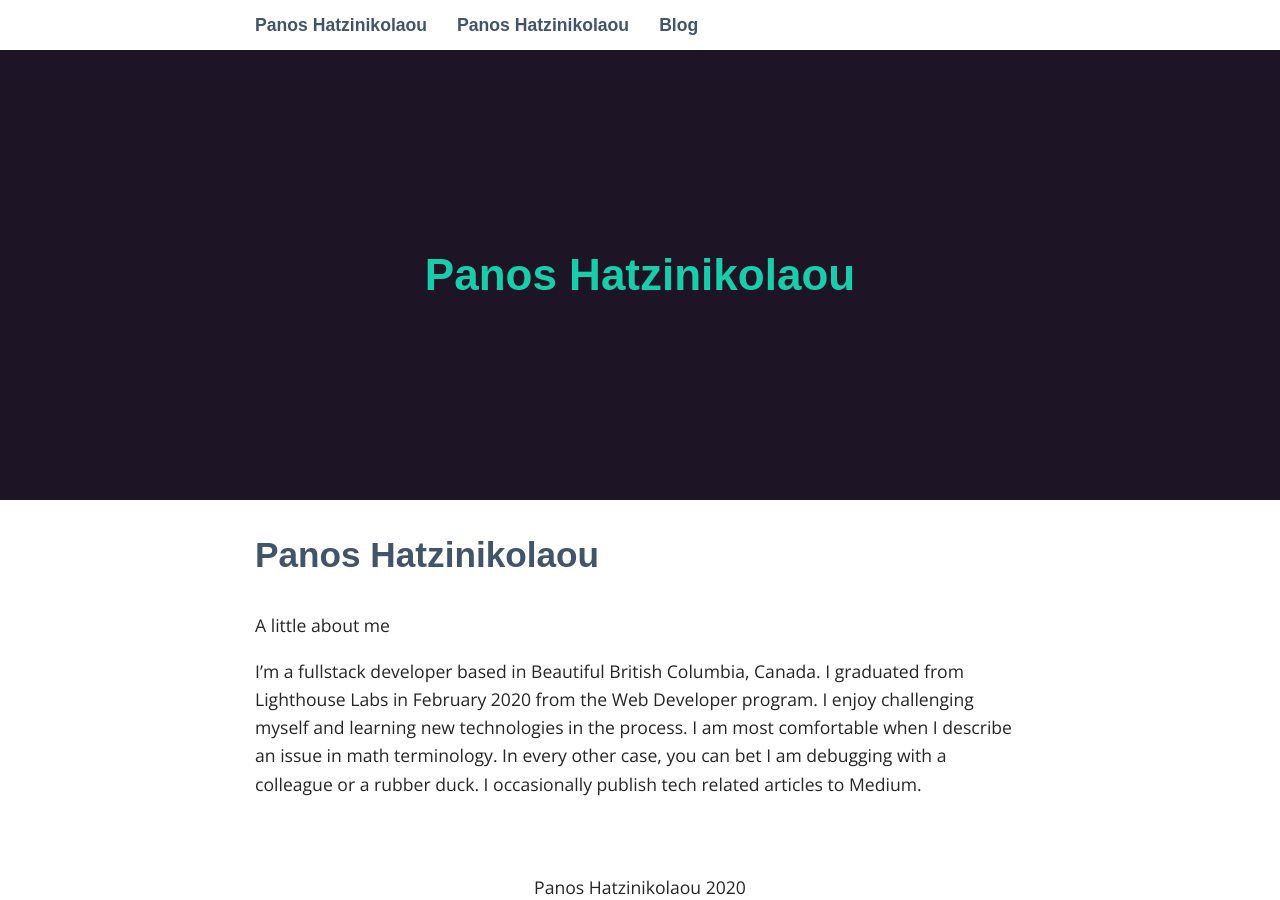
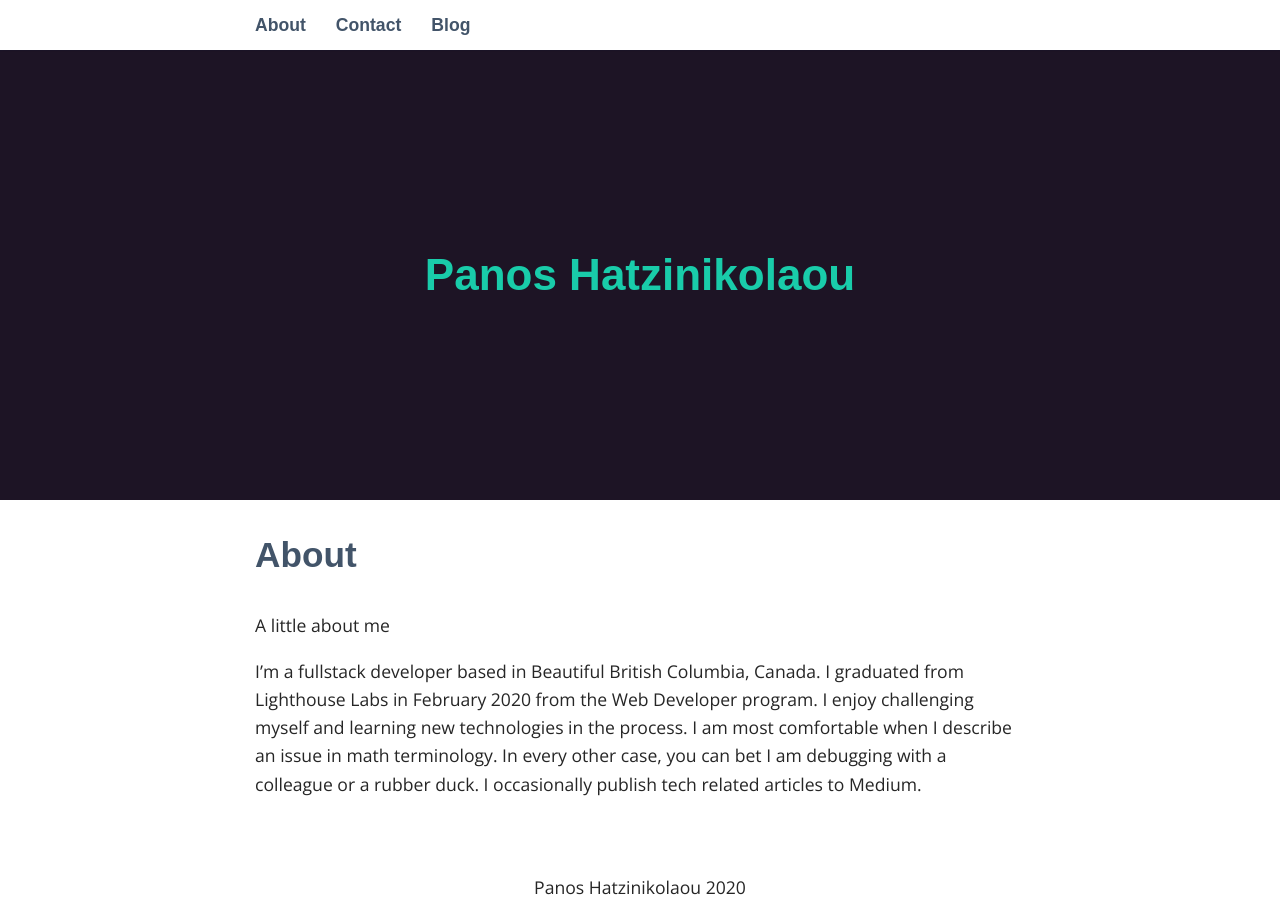
Before and after one commit to Paahn/paahns, a Jekyll site: the page built from _pages/01_about.md, in a window 1280 px wide and 900 px high. Built offline with Jekyll 4.4.1, drawn with Linux system fonts in a browser that asks for light colours; nearby versions of some CDN libraries; some web fonts are replaced.

Commit message:
changed pages titles

```diff
--- a/_pages/01_about.md
+++ b/_pages/01_about.md
@@ -1,7 +1,7 @@
 ---
 
 layout: page
-title: Panos Hatzinikolaou
+title: About
 permalink: /about/
 ---
 
--- a/_pages/02_contact.md
+++ b/_pages/02_contact.md
@@ -1,7 +1,7 @@
 ---
 
 layout: page
-title: Panos Hatzinikolaou
+title: Contact
 permalink: /contact/
 ---
 
```
